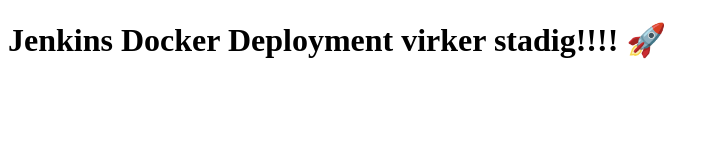
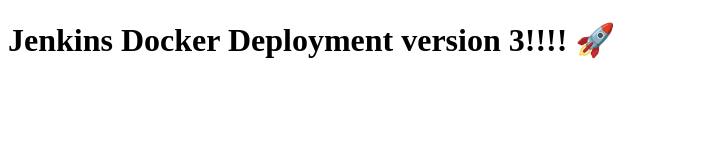
Before and after one commit to MickeyLindgren/aws-deployment, a plain HTML site: page index.html in a window 1280 px wide. Shown: the whole page, without its empty margins (0-718 px from the left). Drawn offline with Linux system fonts and the light colour scheme.

Commit message:
Update index.html
v3

```diff
--- a/index.html
+++ b/index.html
@@ -4,6 +4,6 @@
     <title>Docker Test</title>
 </head>
 <body>
-    <h1>Jenkins Docker Deployment virker stadig!!!! 🚀</h1>
+    <h1>Jenkins Docker Deployment version 3!!!! 🚀</h1>
 </body>
 </html>
```
